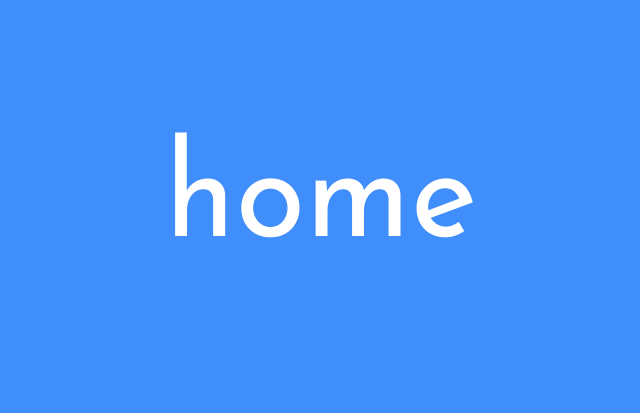
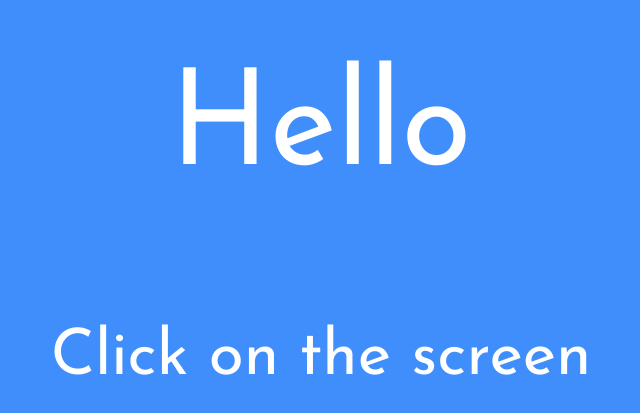
Before and after one commit to ichiha-off/vue-portfolio, a Vue app: page / in a window 1280 px wide. Shown: the part 165-578 px from the top of the page, without its empty margins (319-959 px from the left). Built offline with nearby package versions, Linux system fonts and the light colour scheme.

Commit message:
fix animation

```diff
--- a/package.json
+++ b/package.json
@@ -15,6 +15,7 @@
     "@fortawesome/vue-fontawesome": "^2.0.0",
     "animate.css": "^4.1.1",
     "core-js": "^3.6.5",
+    "gsap": "^3.5.1",
     "vue": "^2.6.11",
     "vue-router": "^3.2.0"
   },
--- a/src/App.vue
+++ b/src/App.vue
@@ -2,15 +2,15 @@
   <div v-if="urlCheck">
     <Top/>
   </div>
-  <div id="toHome" v-else>
-    <header class="header">
+  <div  v-else>
+    <header class="header animate__animated animate__fadeIn">
       <div class="header-inner">
         <a href="/">
           <img class='YK-logo' src="../img/YK_logo.svg" alt="YK_logo">
         </a>
       </div>
     </header>
-    <nav class="side-nav header-links">
+    <nav class="side-nav header-links animate__animated animate__flipInX">
       <ul>
         <li>
           <router-link class="header-link" to="/home">
@@ -45,7 +45,7 @@
       leave-active-class="animate__animated animate__fadeOut"
       mode="out-in"
       >
-      <router-view/>
+      <router-view class="animate__animated animate__fadeInRight"/>
     </transition>
 
     <footer class="footer">
--- a/src/views/Top.vue
+++ b/src/views/Top.vue
@@ -1,17 +1,43 @@
 <template>
-  <main class="top-main">
+  <main v-on:click="changePage" class="top-main">
+
     <div class="animate__animated animate__infinite animate__bounce animate__slow">
-      <button v-on:click="changePage" class="eng top-link">home</button>
+      <div class="eng top-content">Hello</div>
     </div>
+
+    <div class="eng top-content-hide">Welcome</div>
+
+    <div class="eng top-content2">Click on the screen</div>
   </main>
 </template>
 
 <script>
+import { gsap } from 'gsap';
+
 export default {
   name: 'Top',
   methods: {
     changePage(){
-    alert('Hello!')
+      gsap.to('.top-main', {
+        backgroundColor: 'white',
+        duration: 2,
+        onComplete: function() {
+          window.location.href = '/home'
+        }
+      }),
+      gsap.to('.top-content', {
+        y: -100,
+        opacity: 0,
+        duration: 1,
+      }),
+      gsap.to('.top-content2', {
+        y: 100,
+        opacity: 0,
+        duration: 1,
+      }),
+      gsap.to('.top-content-hide', {
+        className:"+=active animate__animated animate__tada",
+      })
     }
   }
 }
@@ -19,21 +45,32 @@ export default {
 
 <style lang="scss">
 .top-main {
+  display: flex;
+  justify-content: center;
+  align-items: center;
+  flex-direction: column;
   background-color: #3F8EFC;
   height: 100vh;
   width: 100vw;
-  animation: fadeIn 1s;
+  animation: fadeIn 2s;
   text-align: center;
-  .top-link {
-    background-color: transparent;
-    border: none;
-    cursor: pointer;
-    outline: none;
-    padding: 0;
-    appearance: none;
+  .top-content {
     color: #fff;
-    line-height: 100vh;
     font-size: 128px;
   }
+  .top-content2 {
+    color: #fff;
+    font-size: 64px;
+    margin-top: 100px;
+  }
+  .top-content-hide {
+    display: none;
+  }
+}
+
+.active {
+  display: block;
+  color: #3F8EFC;
+  font-size: 128px;
 }
 </style>
```
Also changed, not shown: 1 other file (tests, documents, lock files or other folders).
